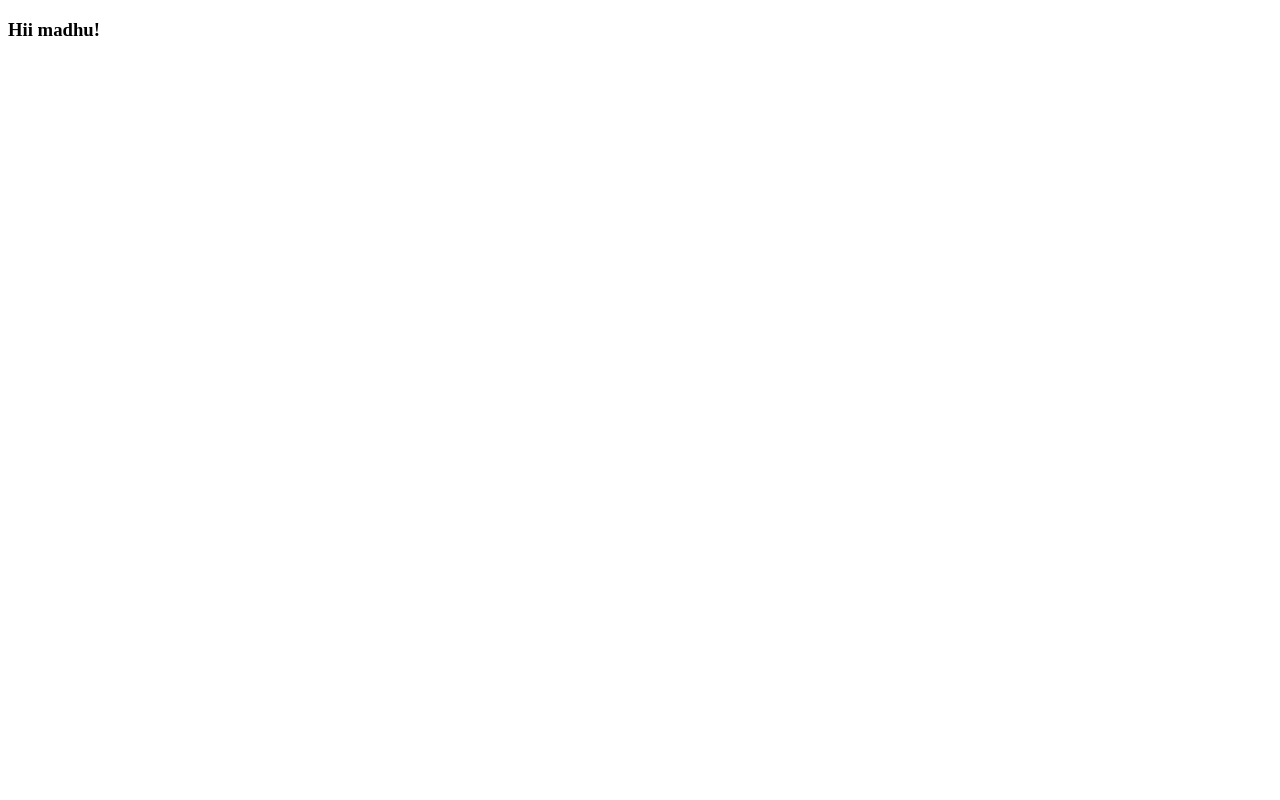
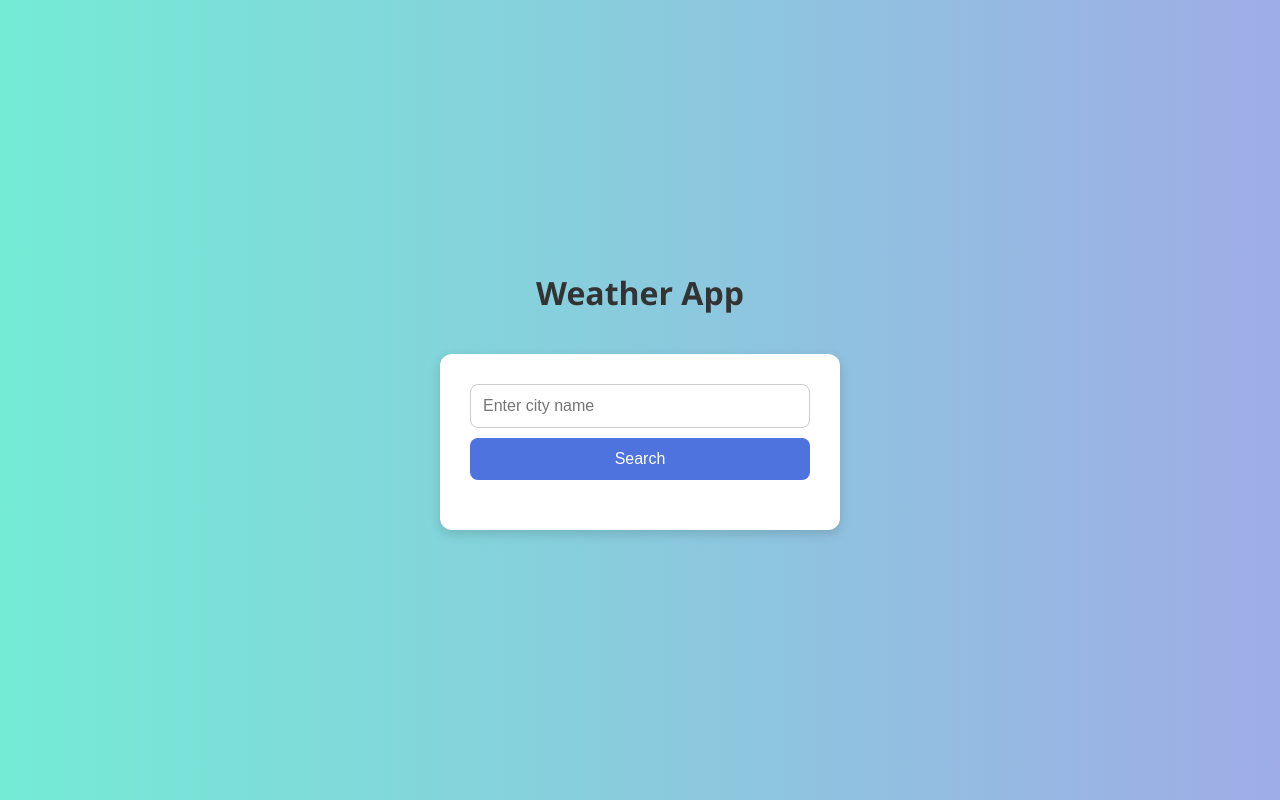
Before and after one commit to mallika8105/weatherapp, a plain HTML site: page index.html in a window 1280 px wide. Drawn offline with Linux system fonts and the light colour scheme.

Commit message:
fix:modified code

```diff
--- a/index.html
+++ b/index.html
@@ -1,20 +1,22 @@
 <!DOCTYPE html>
 <html lang="en">
 <head>
-    <meta charset="UTF-8">
-    <meta name="viewport" content="width=device-width, initial-scale=1.0">
-    <title>Weather App</title>
-    <link rel="stylesheet" href="style.css">
+  <meta charset="UTF-8">
+  <meta name="viewport" content="width=device-width, initial-scale=1.0">
+  <title>Weather App</title>
+  <link rel="stylesheet" href="style.css">
 </head>
 <body>
-    <h3>Hii madhu!</h3>
 
+  <h1>Weather App</h1>
+  <div class="weather-container">
+    <input type="text" id="cityInput" placeholder="Enter city name">
+    <button onclick="getWeather()">Search</button>
 
+    <div class="weather-info" id="weatherInfo"></div>
+    <div class="error" id="errorMsg"></div>
+  </div>
 
-
-
-
-    <script src="script.js"></script>
-
+  <script src="script.js"></script>
 </body>
 </html>
--- a/script.js
+++ b/script.js
@@ -0,0 +1,35 @@
+async function getWeather() {
+  const city = document.getElementById('cityInput').value;
+  const apiKey = 'YOUR_API_KEY'; // Replace with your actual OpenWeatherMap API key
+
+  if (!city) {
+    document.getElementById('errorMsg').textContent = 'Please enter a city name.';
+    document.getElementById('weatherInfo').innerHTML = '';
+    return;
+  }
+
+  const url = `https://api.openweathermap.org/data/2.5/weather?q=${city}&appid=${apiKey}&units=metric`;
+
+  try {
+    const response = await fetch(url);
+    const data = await response.json();
+
+    if (response.status === 404 || !data.name) {
+      document.getElementById('errorMsg').textContent = 'City not found!';
+      document.getElementById('weatherInfo').innerHTML = '';
+    } else {
+      document.getElementById('errorMsg').textContent = '';
+      const weatherHTML = `
+        <h3>${data.name}, ${data.sys.country}</h3>
+        <p><strong>Temperature:</strong> ${data.main.temp} °C</p>
+        <p><strong>Weather:</strong> ${data.weather[0].description}</p>
+        <p><strong>Humidity:</strong> ${data.main.humidity}%</p>
+        <p><strong>Wind Speed:</strong> ${data.wind.speed} m/s</p>
+      `;
+      document.getElementById('weatherInfo').innerHTML = weatherHTML;
+    }
+  } catch (error) {
+    document.getElementById('errorMsg').textContent = 'Error fetching data. Please try again.';
+    document.getElementById('weatherInfo').innerHTML = '';
+  }
+}
--- a/style.css
+++ b/style.css
@@ -0,0 +1,76 @@
+* {
+  box-sizing: border-box;
+}
+
+body {
+  margin: 0;
+  padding: 0;
+  font-family: 'Segoe UI', Tahoma, Geneva, Verdana, sans-serif;
+  background: linear-gradient(to right, #74ebd5, #9face6);
+  display: flex;
+  flex-direction: column;
+  align-items: center;
+  justify-content: center;
+  min-height: 100vh;
+  color: #333;
+}
+
+h1 {
+  margin: 20px;
+  text-align: center;
+}
+
+.weather-container {
+  background: white;
+  padding: 30px;
+  border-radius: 12px;
+  box-shadow: 0 4px 12px rgba(0, 0, 0, 0.15);
+  text-align: center;
+  width: 100%;
+  max-width: 400px;
+  margin: 20px;
+}
+
+input[type="text"] {
+  padding: 12px;
+  width: 100%;
+  border: 1px solid #ccc;
+  border-radius: 8px;
+  margin-bottom: 10px;
+  font-size: 1rem;
+}
+
+button {
+  padding: 12px 20px;
+  border: none;
+  border-radius: 8px;
+  background-color: #4e73df;
+  color: white;
+  font-size: 1rem;
+  cursor: pointer;
+  width: 100%;
+}
+
+button:hover {
+  background-color: #3b5ec4;
+}
+
+.weather-info {
+  margin-top: 20px;
+}
+
+.error {
+  color: red;
+  margin-top: 10px;
+}
+
+@media (max-width: 480px) {
+  .weather-container {
+    padding: 20px;
+    width: 90%;
+  }
+
+  input[type="text"], button {
+    font-size: 0.95rem;
+  }
+}
```
